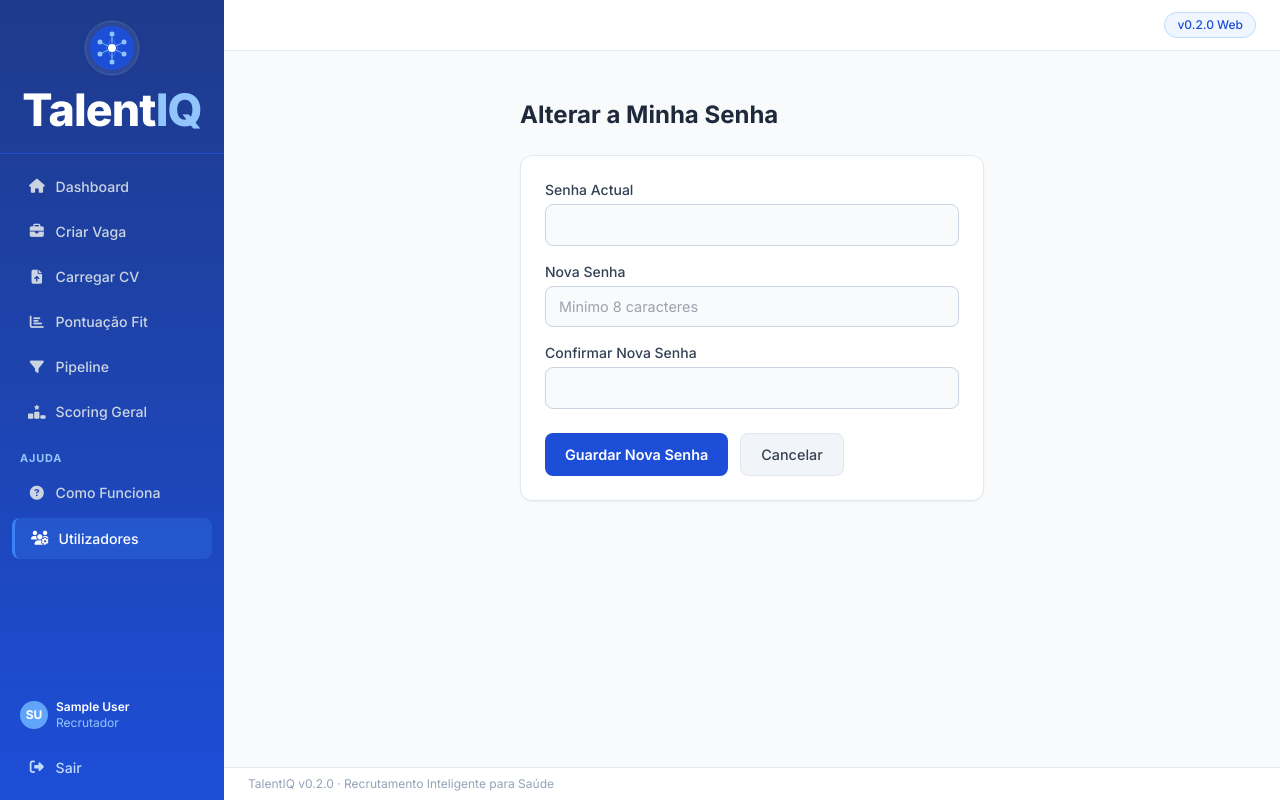
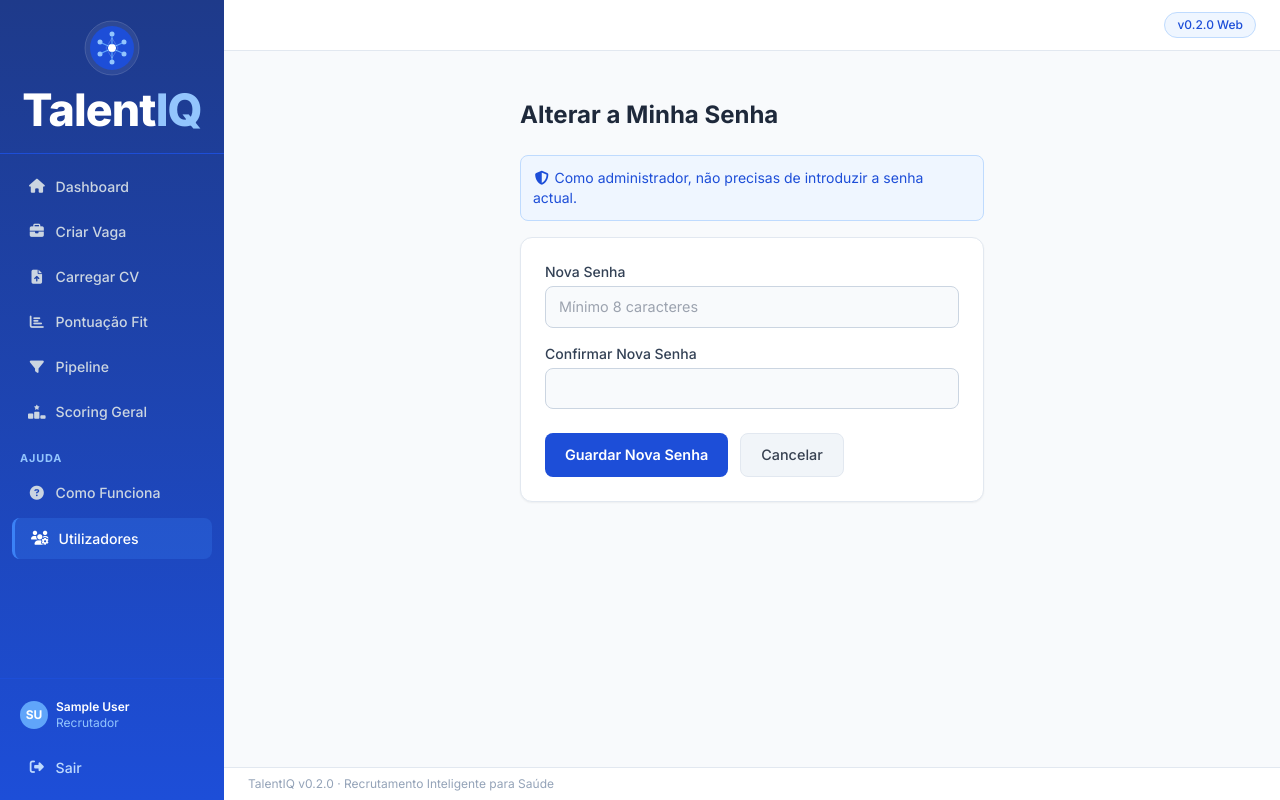
Before and after one commit to Ngaspar20/TalentIQ-web, a Django app: page /gestao/utilizadores/minha-senha/ in a window 1280 px wide. Run offline with Django 5.2, Linux system fonts and the light colour scheme; the visitor is signed in with stand-in values (Sample User, id 1); some libraries are stand-ins or nearby versions.

Commit message:
Superusers can change password without entering current password
Co-Authored-By: Claude Sonnet 4.6 <noreply@anthropic.com>

```diff
--- a/talentiq/gestao_views.py
+++ b/talentiq/gestao_views.py
@@ -44,22 +44,24 @@ def utilizador_toggle(request, pk):
 
 def minha_senha(request):
     error = None
+    # Superusers can skip the current password check — they are admins.
+    skip_current = request.user.is_superuser
     if request.method == "POST":
-        senha_actual = request.POST.get("senha_actual", "")
         nova_senha = request.POST.get("nova_senha", "")
         confirmar = request.POST.get("confirmar_senha", "")
-        if not request.user.check_password(senha_actual):
-            error = "A senha actual esta incorrecta."
+        senha_actual = request.POST.get("senha_actual", "")
+        if not skip_current and not request.user.check_password(senha_actual):
+            error = "A senha actual está incorrecta."
         elif len(nova_senha) < 8:
             error = "A nova senha deve ter pelo menos 8 caracteres."
         elif nova_senha != confirmar:
-            error = "As senhas nao coincidem."
+            error = "As senhas não coincidem."
         else:
             request.user.set_password(nova_senha)
             request.user.save()
-            messages.success(request, "Senha alterada com sucesso. Faz login novamente.")
+            messages.success(request, "Senha alterada com sucesso. Faz login com a nova senha.")
             return redirect("/accounts/login/")
-    return render(request, "gestao/minha_senha.html", {"error": error})
+    return render(request, "gestao/minha_senha.html", {"error": error, "skip_current": skip_current})
 
 
 def utilizador_reset_password(request, pk):
--- a/templates/gestao/minha_senha.html
+++ b/templates/gestao/minha_senha.html
@@ -3,20 +3,35 @@
 <div class="p-6 max-w-lg mx-auto">
   <h1 class="text-2xl font-bold text-slate-800 mb-6">Alterar a Minha Senha</h1>
 
+  {% if messages %}
+    {% for msg in messages %}
+    <div class="mb-4 p-3 rounded-lg bg-green-50 text-green-700 border border-green-200">{{ msg }}</div>
+    {% endfor %}
+  {% endif %}
+
   {% if error %}
   <div class="mb-4 p-3 rounded-lg bg-red-50 text-red-700 border border-red-200">{{ error }}</div>
+  {% endif %}
+
+  {% if skip_current %}
+  <div class="mb-4 p-3 rounded-lg bg-blue-50 text-blue-700 border border-blue-200 text-sm">
+    <i class="fa-solid fa-shield-halved fa-fw"></i>
+    Como administrador, não precisas de introduzir a senha actual.
+  </div>
   {% endif %}
 
   <div class="bg-white rounded-xl shadow-sm border border-slate-200 p-6">
     <form method="post">
       {% csrf_token %}
+      {% if not skip_current %}
       <div class="mb-4">
         <label class="block text-sm font-medium text-slate-700 mb-1">Senha Actual</label>
         <input type="password" name="senha_actual" class="form-input" required>
       </div>
+      {% endif %}
       <div class="mb-4">
         <label class="block text-sm font-medium text-slate-700 mb-1">Nova Senha</label>
-        <input type="password" name="nova_senha" class="form-input" placeholder="Minimo 8 caracteres" required>
+        <input type="password" name="nova_senha" class="form-input" placeholder="Mínimo 8 caracteres" minlength="8" required>
       </div>
       <div class="mb-6">
         <label class="block text-sm font-medium text-slate-700 mb-1">Confirmar Nova Senha</label>
```
